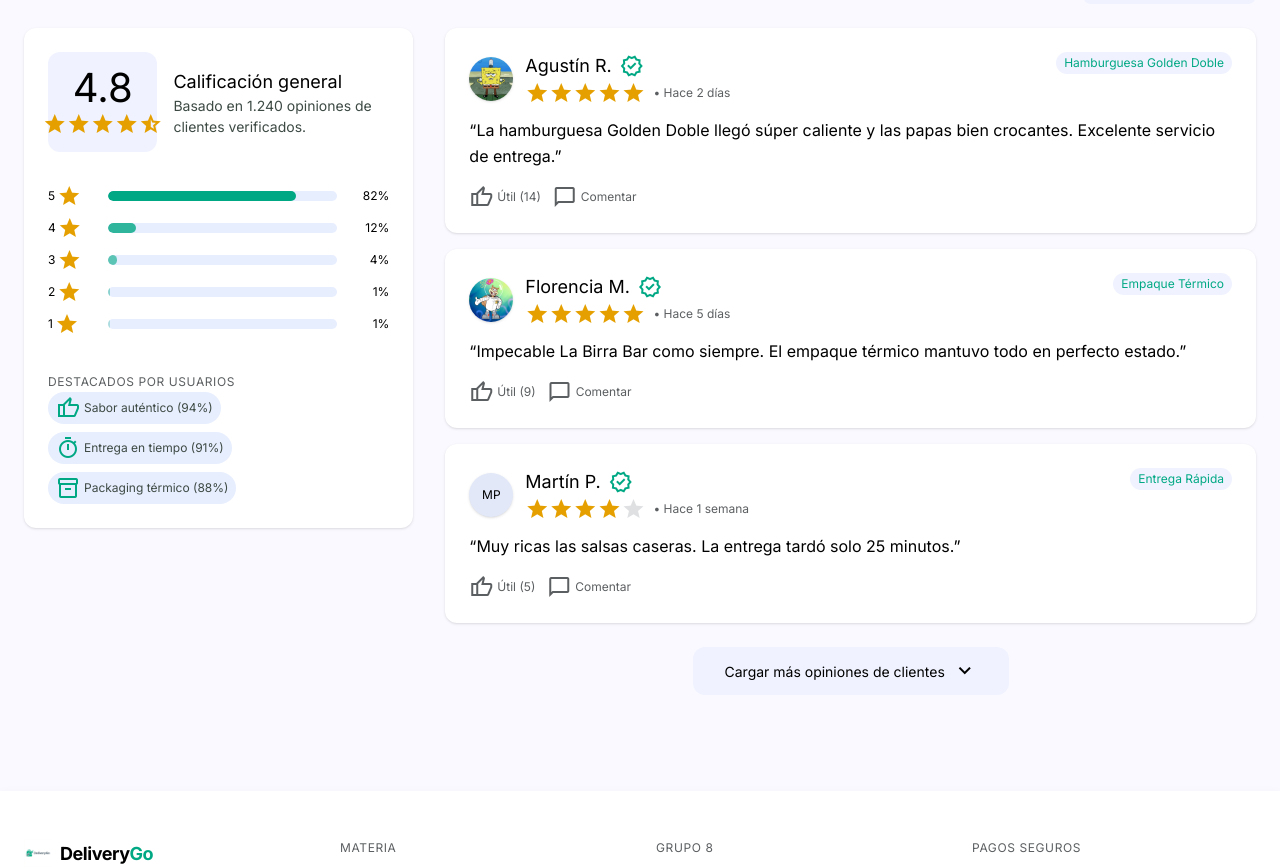
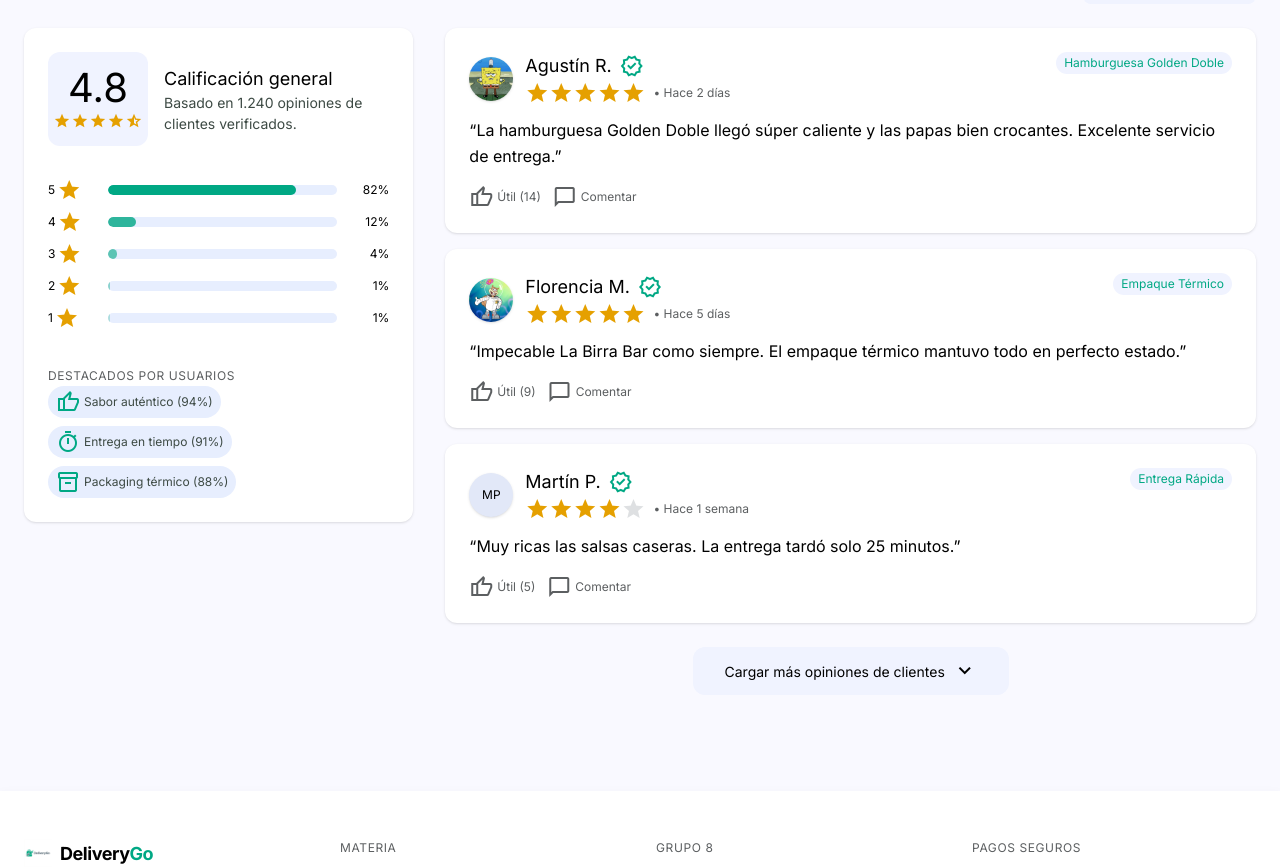
Before and after one commit to FacundoJonas/WebServices_APIs_TPO, a React (Vite) app: page /pedido in a window 1280 px wide. Shown: the part 1355-2223 px from the top of the page. Built offline with nearby package versions, Linux system fonts and the light colour scheme.

Commit message:
fix star

```diff
--- a/src/components/orderReviewPage/RatingSummary.jsx
+++ b/src/components/orderReviewPage/RatingSummary.jsx
@@ -38,14 +38,14 @@ function RatingSummary() {
           </span>
 
           {/* Representación del promedio mediante estrellas */}
-          <div className="flex items-center text-selected-stars mt-1">
+          <div className="flex items-center justify-center text-selected-stars mt-1">
 
             {[1, 2, 3, 4].map((star) => (
 
               <span
                 key={star}
-                className="material-symbols-outlined text-[18px]"
-                style={{ fontVariationSettings: "'FILL' 1" }}
+                className="material-symbols-outlined"
+                style={{ fontVariationSettings: "'FILL' 1", fontSize: "18px" }}
               >
                 star
               </span>
@@ -54,8 +54,8 @@ function RatingSummary() {
 
             {/* Media estrella para representar la calificación 4.8 */}
             <span
-              className="material-symbols-outlined text-[18px]"
-              style={{ fontVariationSettings: "'FILL' 1" }}
+              className="material-symbols-outlined"
+              style={{ fontVariationSettings: "'FILL' 1", fontSize: "18px" }}
             >
               star_half
             </span>
```
